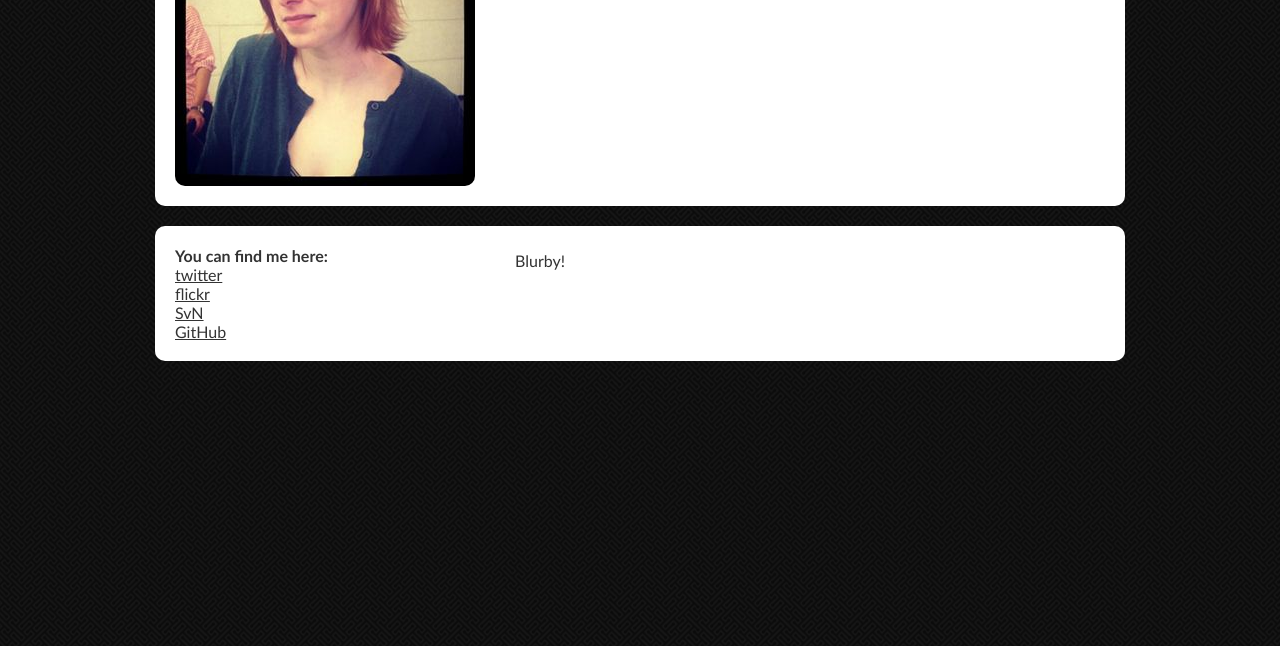
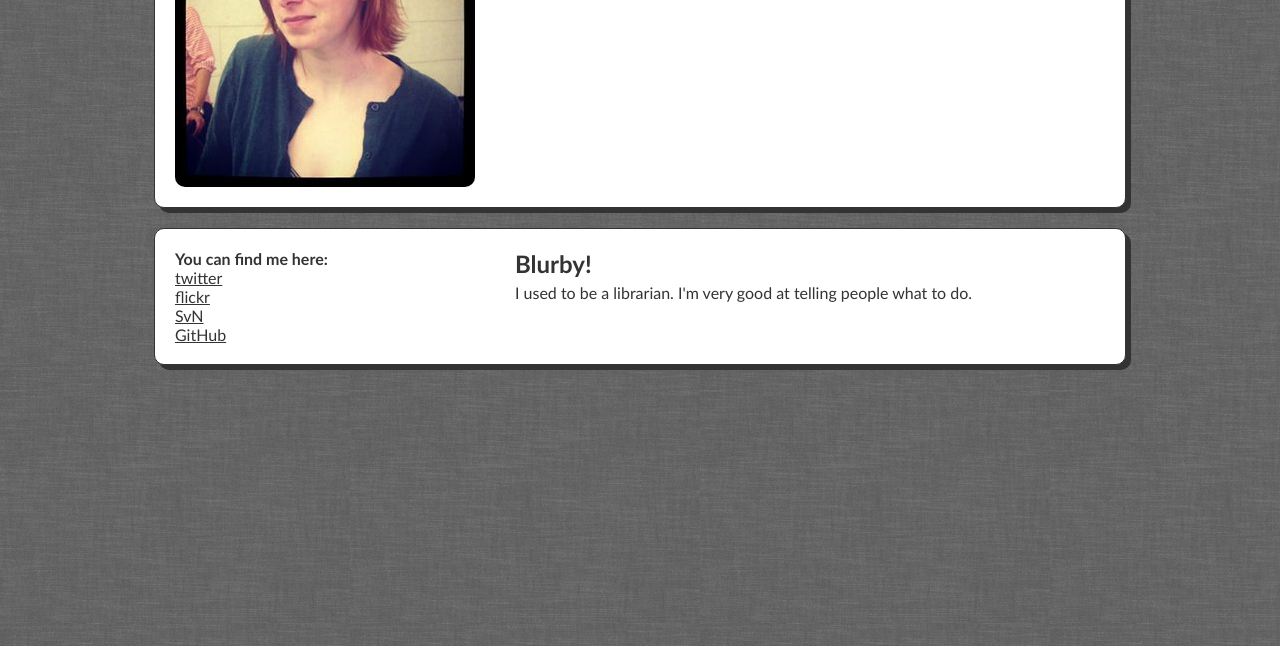
Before and after one commit to rocketslide/starterleague-w2, a plain HTML site: page about.html in a window 1280 px wide. Shown: the part 154-800 px from the top of the page. Drawn offline with Linux system fonts and the light colour scheme.

Commit message:
updated background

```diff
--- a/about.html
+++ b/about.html
@@ -27,7 +27,8 @@
 
 <div class="container round-border">
 	<div class="right">
-		<p>Blurby!</p>
+		<h3>Blurby!</h3>
+		<p>I used to be a librarian. I'm very good at telling people what to do.</p>
 	</div><!--right-->
 	<div class="left">
 		<ul>
--- a/amg.css
+++ b/amg.css
@@ -1,7 +1,7 @@
 * {margin: 0; padding: 0; border: 0;}
 
 body{font-family: "Trebuchet MS", Arial, Helvetica, sans-serif; color: #333;
-	background-image: url(im/pw_maze_black.png);}
+	background-image: url(im/grey_wash_wall.png);}
 h1 { font-size: 3em;}
 h3 {font-size: 1.5em;}
 p {padding: 5px 0;}
@@ -10,7 +10,8 @@ a:visited {text-decoration: underline; color:#333; font-size: 100%; }
 a:hover {text-decoration: underline; color:#333; font-size: 100%;}
 a:active {text-decoration: underline; color:#333; font-size: 100%;}
 
-.container {width: 930px; background-color: #fff; padding: 20px; margin: 20px auto;}
+.container {width: 930px; background-color: #fff; padding: 20px;
+	margin: 20px auto; border: 1px solid #333; box-shadow: 5px 5px #333}
 .container-3-column {}
 
 .round-border {border-radius: 10px;}
```
Also changed, not shown: 1 other file.
